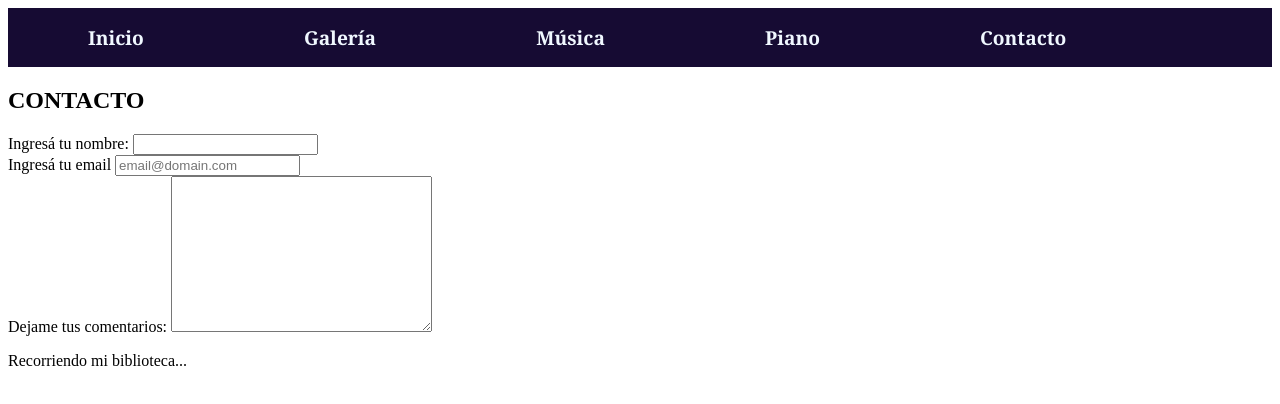
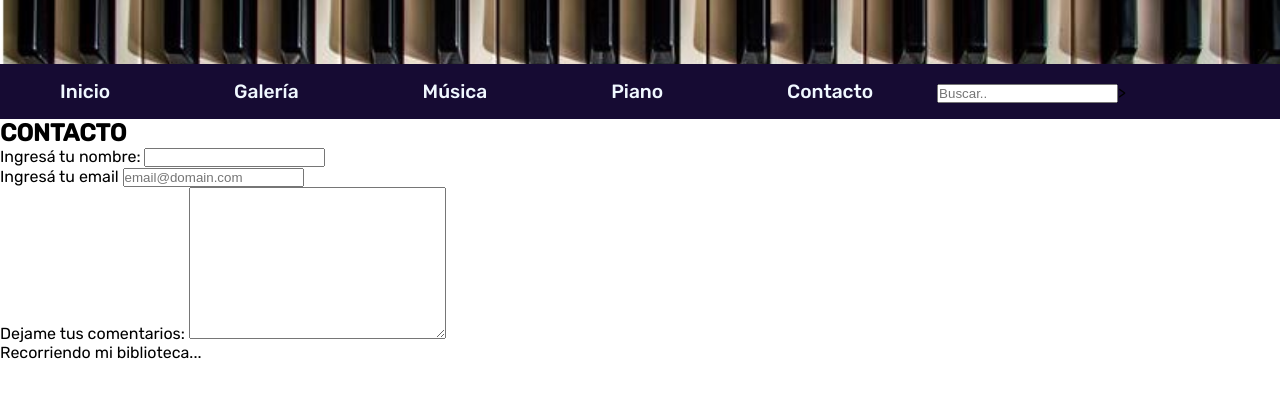
Before and after one commit to Federico1988/coderDesarrolloWeb, a plain HTML site: page webLibrary/paginas/contacto.html in a window 1280 px wide. Drawn offline with Linux system fonts and the light colour scheme.

Commit message:
Uso display en vez de float, agrego fuentes, ordeno

```diff
--- a/webLibrary/css/styles.css
+++ b/webLibrary/css/styles.css
@@ -1,4 +1,12 @@
+* {
+    /* Reseteo */
+    margin: 0;
+    padding: 0;
+}
 
+body {
+    font-family: 'Rubik', sans-serif;
+}
 
 header ul {
     list-style-type: none;
@@ -12,25 +20,28 @@ header ul {
     /* ID */
     /* background-color: rgb(37, 29, 83); */
     background-image: url("../imgs/keyboardBkgnd.jpg");
-    background-repeat: no-repeat;/* por default se repite la pag para llenar el espacio */
+    background-repeat: no-repeat;
+    /* por default se repite la pag para llenar el espacio */
     background-position: center;
-    background-size:cover;
+    background-size: cover;
     padding-top: 5%;
 }
 
 
 header li {
-    float: left;
+    display: inline-block;
 }
+
 header a {
     color: aliceblue;
     text-decoration: none;
     font-size: larger;
-    font-weight: bold;
-    font-family: Georgia, 'Times New Roman', Times, serif;
+    font-weight:500;
+    /* font-family: Georgia, 'Times New Roman', Times, serif; */
     display: block;
     text-align: center;
-    padding: 16px 80px; /* Todo improve this!!! */
+    padding: 16px 60px;
+    /* Todo improve this!!! */
     width: 20%;
     text-decoration: none;
 }
@@ -38,6 +49,7 @@ header a {
 header a:hover {
     background-color: #33504b;
 }
+
 .header input[type=text] {
     float: right;
     padding: 6px;
@@ -46,7 +58,8 @@ header a:hover {
     border: none;
     font-size: 17px;
 }
-#idxImage{
+
+#idxImage {
 
     width: 100%;
     height: auto;
--- a/webLibrary/paginas/contacto.html
+++ b/webLibrary/paginas/contacto.html
@@ -8,10 +8,20 @@
     <title>Biblioteca FC</title>
     <!-- Insertar archivo CSS -->
     <link rel="stylesheet" href="../css/styles.css">
+    <link rel="preconnect" href="https://fonts.googleapis.com">
+    <link rel="preconnect" href="https://fonts.gstatic.com" crossorigin>
+    <!-- Google fonts, Source Sans Pro -->
+    <link rel="preconnect" href="https://fonts.googleapis.com">
+    <link rel="preconnect" href="https://fonts.gstatic.com" crossorigin>
+    <link rel="preconnect" href="https://fonts.googleapis.com">
+    <link rel="preconnect" href="https://fonts.gstatic.com" crossorigin>
+    <link
+        href="https://fonts.googleapis.com/css2?family=Rubik:ital,wght@0,300;0,400;0,500;1,500&family=Source+Sans+Pro:ital,wght@0,200;0,300;0,400;0,600;1,600&display=swap"
+        rel="stylesheet">
 </head>
 
 <body>
-    <header>
+    <header id="fondoHeader">
         <nav>
             <ul>
                 <li><a href="../index.html">Inicio</a></li>
@@ -19,6 +29,7 @@
                 <li><a href="musica.html">Música</a></li>
                 <li><a href="piano.html">Piano</a></li>
                 <li><a href="contacto.html">Contacto</a></li>
+                <li><input type="text" placeholder="Buscar..">></li>
 
             </ul>
         </nav>
```
Also changed, not shown: coderDesarrolloWebClase/index.html (+18 -7 lines), webLibrary/index.html (+14 -2 lines), webLibrary/paginas/galeria.html (+12 -1 lines), webLibrary/paginas/musica.html (+12 -1 lines), webLibrary/paginas/piano.html (+12 -1 lines). Lines whose indentation alone changed are shown as unchanged.
